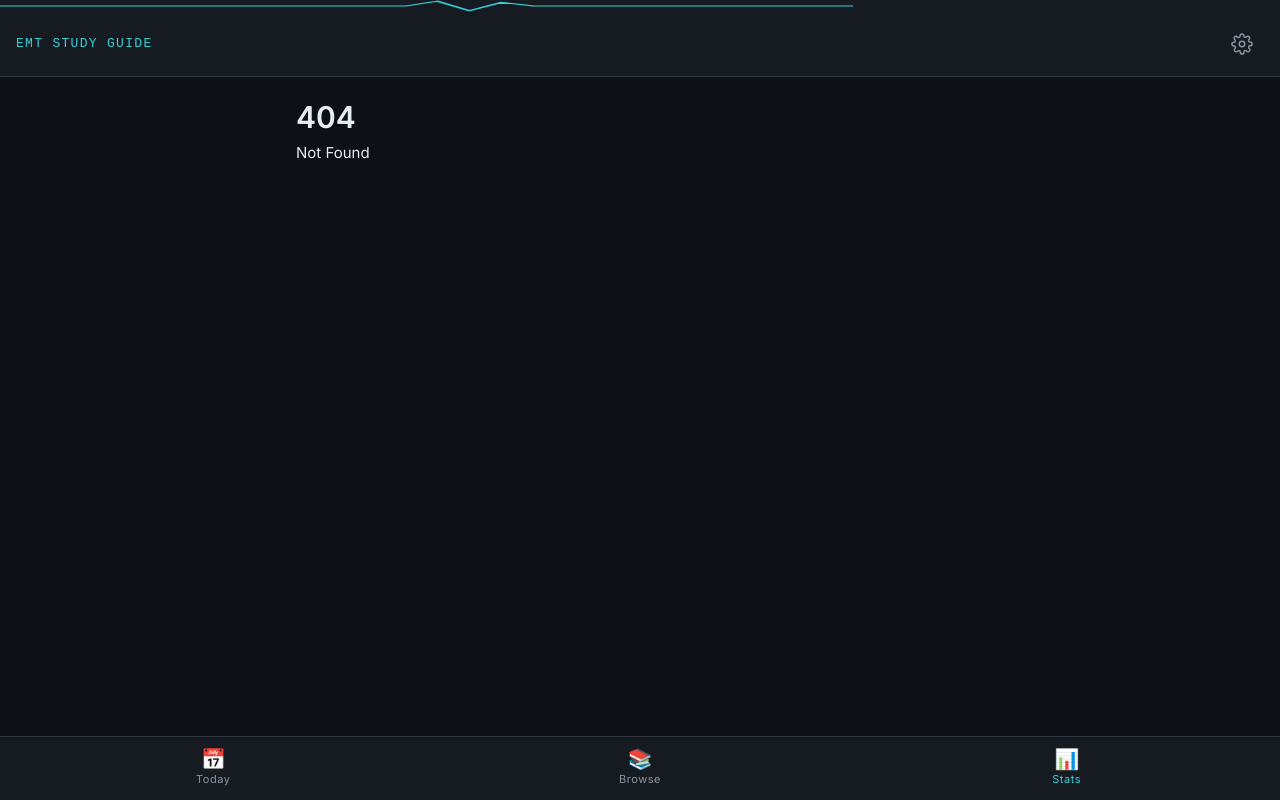
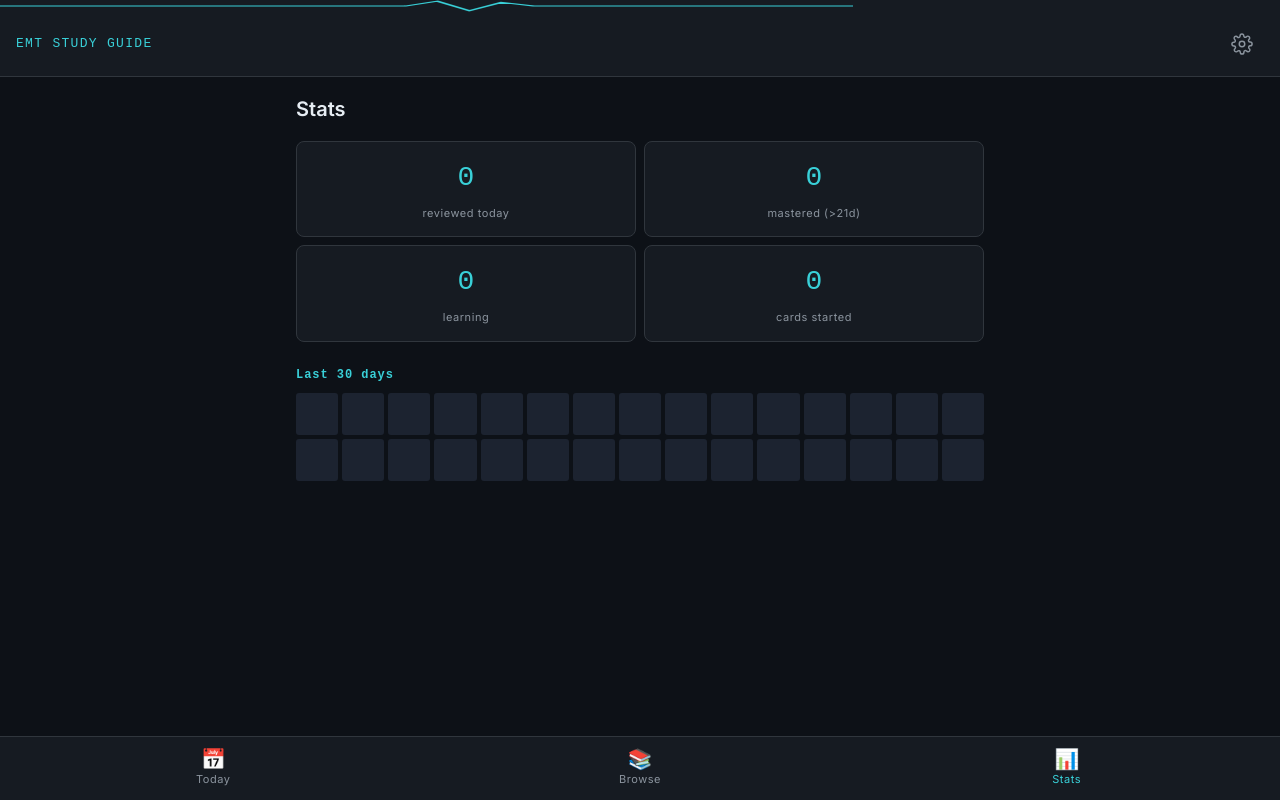
Before and after one commit to AA-Kevin-tech/emt-study-guide, a SvelteKit app: page /stats in a window 1280 px wide. Before the commit this address had no page. Built offline with nearby package versions, Linux system fonts and the light colour scheme.

Commit message:
feat: /stats — counts + 30-day review heatmap

```diff
--- /dev/null
+++ b/src/routes/stats/+page.svelte
@@ -0,0 +1,83 @@
+<script lang="ts">
+  import { onMount } from 'svelte';
+  import { db } from '$lib/db/schema';
+
+  let reviewsToday = $state(0);
+  let total = $state(0);
+  let mastered = $state(0);
+  let learning = $state(0);
+  let last30 = $state<{ date: string; count: number }[]>([]);
+
+  function dayKey(ts: number): string {
+    return new Date(ts).toISOString().slice(0, 10);
+  }
+
+  onMount(async () => {
+    const now = Date.now();
+    const startOfDay = new Date(now); startOfDay.setHours(0, 0, 0, 0);
+
+    const allLog = await db().reviewLog.toArray();
+    reviewsToday = allLog.filter(r => r.reviewedAt >= startOfDay.getTime()).length;
+
+    const cardProgress = await db().cardProgress.toArray();
+    total = cardProgress.length;
+    mastered = cardProgress.filter(p => p.intervalDays > 21).length;
+    learning = total - mastered;
+
+    const counts = new Map<string, number>();
+    for (let i = 29; i >= 0; i--) {
+      const d = new Date(now - i * 86_400_000);
+      counts.set(dayKey(d.getTime()), 0);
+    }
+    for (const r of allLog) {
+      const k = dayKey(r.reviewedAt);
+      if (counts.has(k)) counts.set(k, (counts.get(k) ?? 0) + 1);
+    }
+    last30 = [...counts.entries()].map(([date, count]) => ({ date, count }));
+  });
+
+  function shade(c: number): string {
+    if (c === 0) return 'var(--bg3)';
+    if (c < 5) return 'var(--cyan-dim)';
+    return 'var(--cyan)';
+  }
+</script>
+
+<svelte:head><title>Stats · EMT Study</title></svelte:head>
+
+<h1>Stats</h1>
+
+<div class="grid">
+  <div class="stat"><div class="n">{reviewsToday}</div><div class="l">reviewed today</div></div>
+  <div class="stat"><div class="n">{mastered}</div><div class="l">mastered (&gt;21d)</div></div>
+  <div class="stat"><div class="n">{learning}</div><div class="l">learning</div></div>
+  <div class="stat"><div class="n">{total}</div><div class="l">cards started</div></div>
+</div>
+
+<h2>Last 30 days</h2>
+<div class="heat">
+  {#each last30 as d (d.date)}
+    <div class="cell" title={`${d.date}: ${d.count} reviews`} style={`background:${shade(d.count)}`}></div>
+  {/each}
+</div>
+
+<style>
+  h1 { font-size: 20px; margin-bottom: 16px; }
+  .grid { display: grid; grid-template-columns: 1fr 1fr; gap: 8px; margin-bottom: 24px; }
+  .stat {
+    background: var(--bg2); border: 1px solid var(--border);
+    border-radius: var(--radius); padding: 14px; text-align: center;
+  }
+  .n { font-family: 'JetBrains Mono', monospace; font-size: 28px; color: var(--cyan); }
+  .l { font-size: 11px; color: var(--text2); letter-spacing: 0.05em; margin-top: 4px; }
+  h2 {
+    font-family: 'JetBrains Mono', monospace;
+    font-size: 12px; color: var(--cyan); letter-spacing: 0.08em; margin-bottom: 8px;
+  }
+  .heat {
+    display: grid;
+    grid-template-columns: repeat(15, 1fr);
+    gap: 4px;
+  }
+  .cell { aspect-ratio: 1; border-radius: 3px; }
+</style>
```
